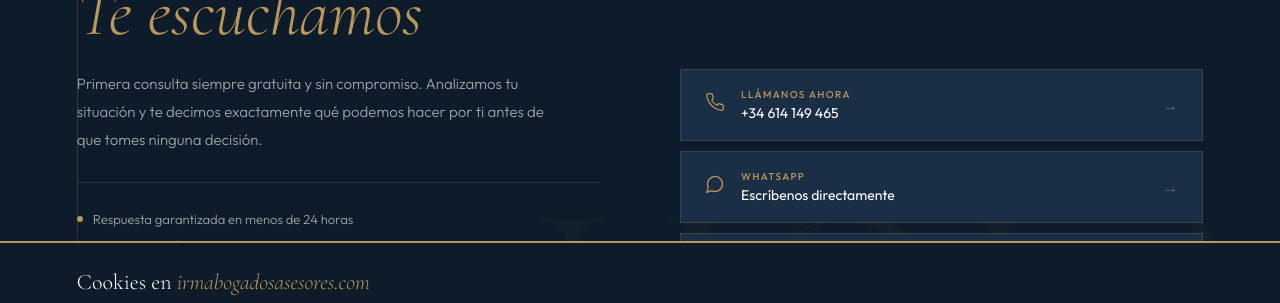
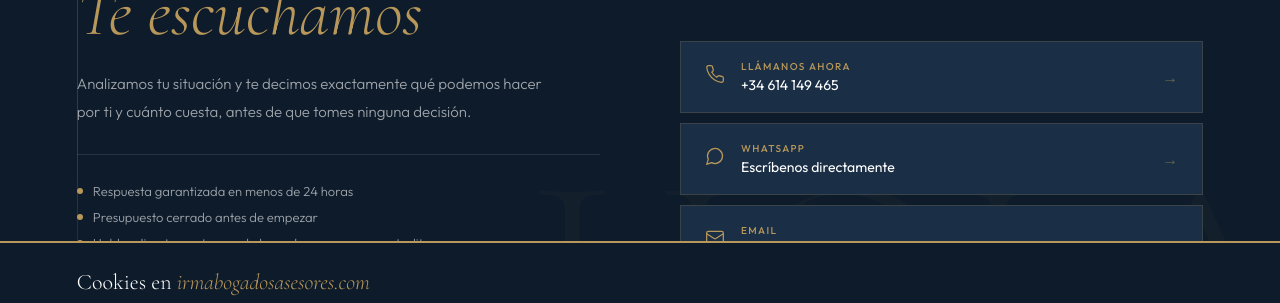
Before and after one commit to Ivanrm01/IRM-Abogados, a Next.js app: page /contacto in a window 1280 px wide. Shown: the part 382-685 px from the top of the page. Built offline with nearby package versions, Linux system fonts and the light colour scheme; no server answers.

Commit message:
Actualizar page.jsx

```diff
--- a/app/contacto/page.jsx
+++ b/app/contacto/page.jsx
@@ -57,9 +57,9 @@ export default function ContactoPage() {
             <div className={styles.breadcrumb}>Inicio <span>/ Contacto</span></div>
             <div className="eyebrow">Estamos aquí</div>
             <h1>Cuéntanos<br />tu caso.<br /><em>Te escuchamos</em></h1>
-            <p className={styles.heroDesc}>Primera consulta siempre gratuita y sin compromiso. Analizamos tu situación y te decimos exactamente qué podemos hacer por ti antes de que tomes ninguna decisión.</p>
+            <p className={styles.heroDesc}>Analizamos tu situación y te decimos exactamente qué podemos hacer por ti y cuánto cuesta, antes de que tomes ninguna decisión.</p>
             <div className={styles.promises}>
-              {['Respuesta garantizada en menos de 24 horas','Primera consulta siempre gratuita','Hablas directamente con el abogado, no con una centralita','Atendemos clientes de toda España'].map(p => (
+              {['Respuesta garantizada en menos de 24 horas','Presupuesto cerrado antes de empezar','Hablas directamente con el abogado, no con una centralita','Atendemos clientes de toda España'].map(p => (
                 <div key={p} className={styles.promise}><div className={styles.dot}></div>{p}</div>
               ))}
             </div>
```
